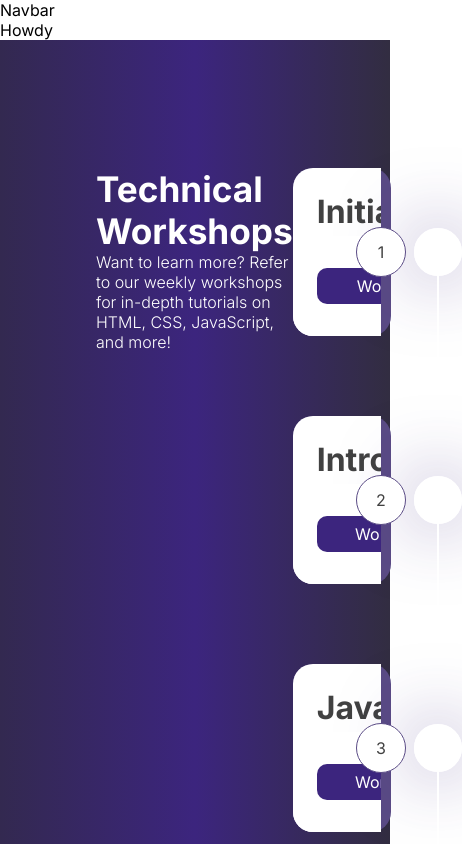
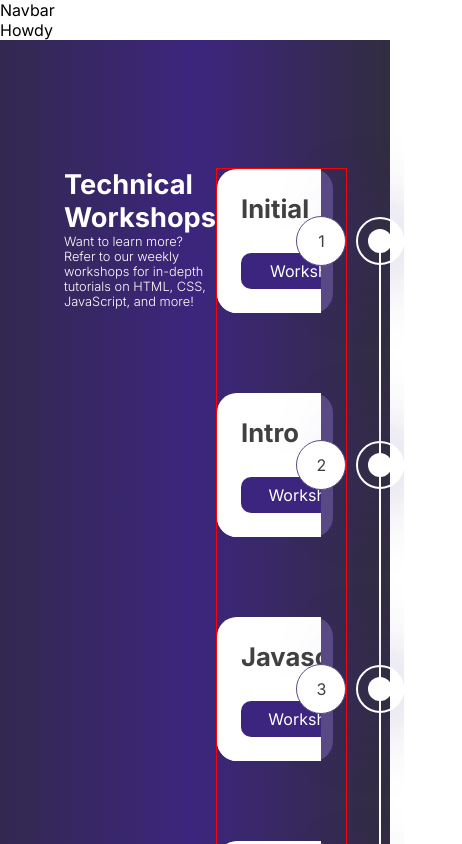
Before and after one commit to include-davis/cohort-platform, a Next.js app: page / in a window 390 px wide. Shown: the top 844 px of the page, 462 px wide, since content can reach past the window. Built offline with nearby package versions, Linux system fonts and the light colour scheme.

Commit message:
make responsive for large and small laptop screens

```diff
--- a/app/_components/workshop-timeline/card.module.scss
+++ b/app/_components/workshop-timeline/card.module.scss
@@ -1,3 +1,5 @@
+@use '../../mixins.scss';
+
 .card {
     // Height will change based on screen size mixins in the future
     --card-height-closed: calc(8px * 21);
@@ -5,6 +7,10 @@
     color: var(--text-midtone);
     position: relative;
     border-radius: 20px;
+
+    @include mixins.tablet {
+        --card-height-closed: calc(8px * 18);
+    }
 }
 
 .card_front {
@@ -21,9 +27,6 @@
     justify-content: center;
     align-items: center;
 
-    height: 50px;
-    width: 50px;
-
     position: absolute;
     transform: translate(-50%, -50%); // Translates from top left corner placement to center
     left: 90%;
@@ -32,7 +35,10 @@
 
     background-color: var(--foreground-light);
     border-radius: 50%;
-    border: 1px solid var(--include-purple-light)
+    border: 1px solid var(--include-purple-light);
+
+    height: 50px;
+    width: 50px;
 }
 
 .line_none {
@@ -56,6 +62,10 @@
 .title {
     font-size: 2rem;
     font-weight: 700;
+
+    @include mixins.tablet {
+        font-size: 1.6rem
+    }
 }
 
 .agenda {
@@ -78,6 +88,11 @@
     padding-left: 24px;
 
     background-color: var(--foreground-light);
+
+    @include mixins.tablet {
+        padding: 24px 0px;
+        padding-left: 24px;
+    }
 }
 
 
@@ -85,7 +100,7 @@
     display: flex;
     align-items: center;
     justify-content: center;
-    gap: 16px;
+    gap: 8px;
 
     padding: 8px;
     border-radius: 10px;
@@ -93,6 +108,10 @@
 
     background-color: var(--include-purple);
     color: var(--text-light);
+
+    @include mixins.tablet {
+        width: 170px;
+    }
 }
 
 // Scroll line styles adapted and modified from include 2023 website code:
--- a/app/_components/workshop-timeline/workshop-timeline.module.scss
+++ b/app/_components/workshop-timeline/workshop-timeline.module.scss
@@ -1,3 +1,5 @@
+@use '../../mixins.scss';
+
 // Page styles
 .content {
     display: flex;
@@ -6,6 +8,14 @@
     background: var(--include-gradient);
     color: var(--text-light);
     padding: calc(8px * 16) calc(8px * 12);
+
+    @include mixins.sm-desktop {
+        padding: calc(8px * 16) calc(8px * 10);
+    }
+
+    @include mixins.tablet {
+        padding: calc(8px * 16) calc(8px * 8);
+    }
 }
 
 .description {
@@ -18,16 +28,44 @@
 
     max-height: calc(8px * 16);
     max-width: calc(8px * 47);
+
+    @include mixins.sm-desktop {
+        max-height: calc(8px * 14);
+        max-width: calc(8px * 43);
+    }
+
+    @include mixins.tablet {
+        max-height: calc(8px * 13);
+        max-width: calc(8px * 38);
+    }
 }
 
 .header {
     font-size: 2.2rem;
     font-weight: 700;
+
+    @include mixins.sm-desktop {
+        font-size: 2.0rem;
+    }
+
+    @include mixins.tablet {
+        font-size: 1.7rem;
+    }
+
 }
 
 .text {
     font-size: 1rem;
     font-weight: 300;
+
+    @include mixins.sm-desktop {
+        font-size: .9rem;
+    }
+
+    @include mixins.tablet {
+        font-size: .8rem;
+    }
+
 }
 
 .timeline {
@@ -35,6 +73,11 @@
     justify-content: space-between;
 
     max-width: 55%;
+    border: red solid 1px;
+
+    @include mixins.tablet {
+        max-width: 50%;
+    }
 }
 
 .workshops {
```
